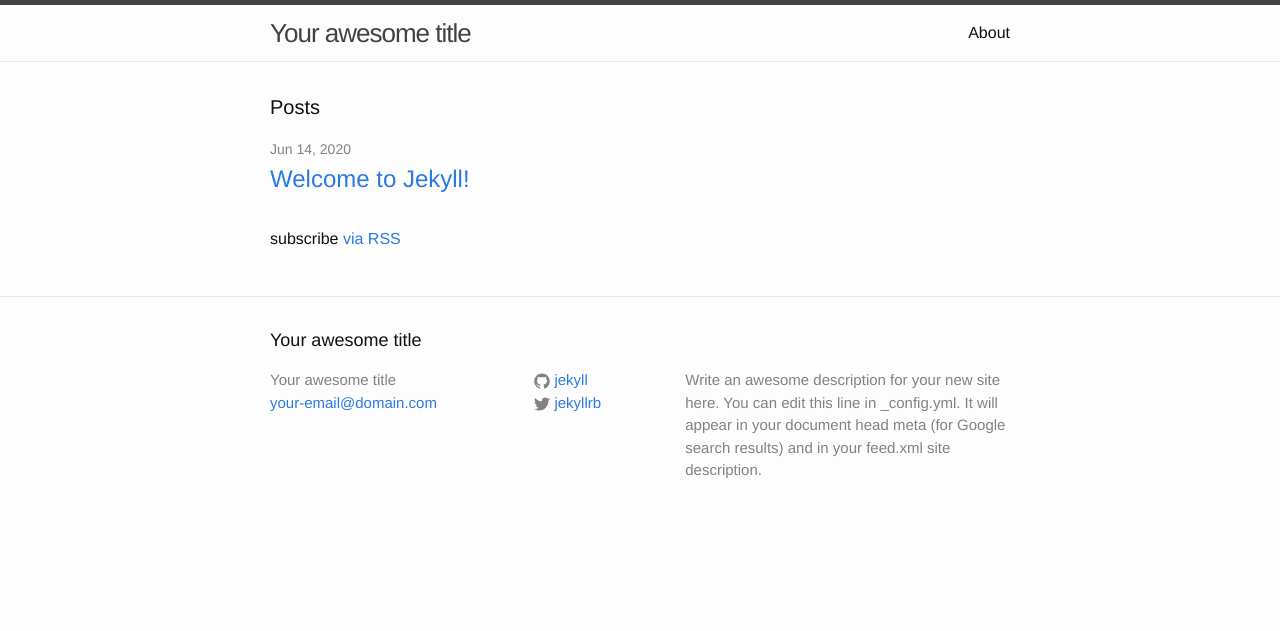
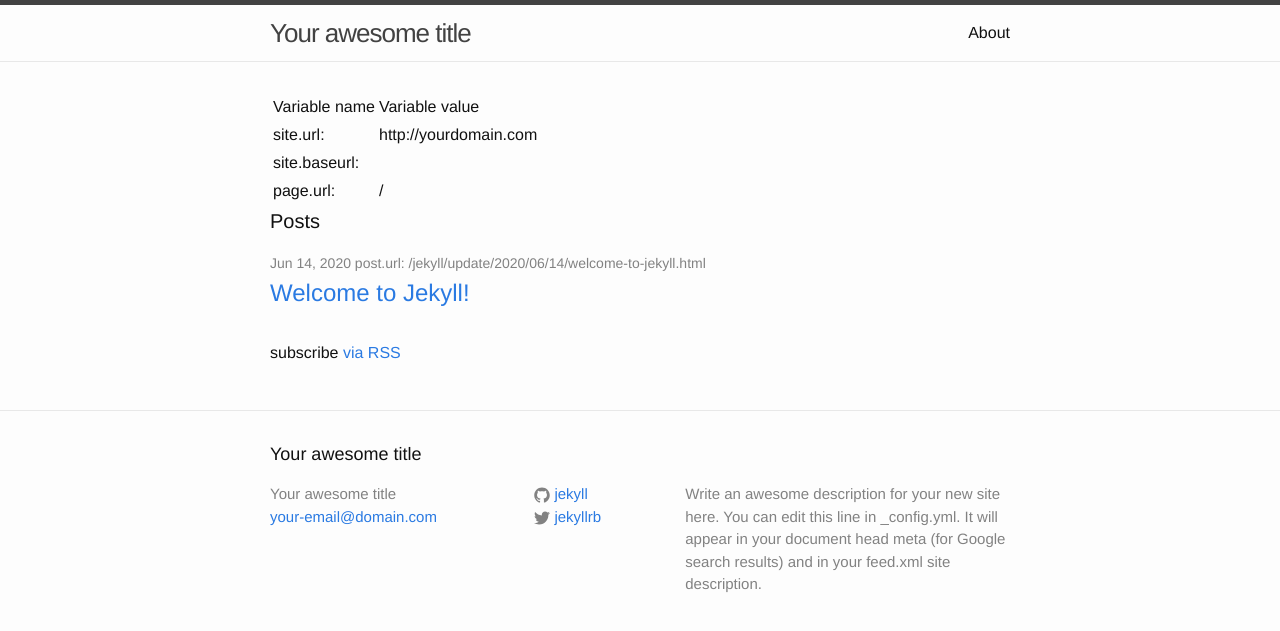
Before and after one commit to LAMurakami/new-blog-test-6, a Jekyll site: the page built from index.html, in a window 1280 px wide. Shown: the top 631 px of the page. Built offline with Jekyll 4.4.1, drawn with Linux system fonts in a browser that asks for light colours.

Commit message:
List site.url site.baseurl page.url and post.url
List site.url site.baseurl page.url and post.url on main index.

I will capture jekyll-custon-GitHub.html

I will then undo the custom domain name which will break the site
and then capture jekyll-GitHub.html

what is site.url in both cases and why does this site work
 either way when the _config.yml file has url: "http://yourdomain.com"

```diff
--- a/index.html
+++ b/index.html
@@ -4,12 +4,18 @@ layout: default
 
 <div class="home">
 
+<table><tr><td>Variable name</td><td>Variable value</td></tr>
+<tr><td>site.url:</td><td>{{ site.url }}</td></tr>
+<tr><td>site.baseurl:</td><td>{{ site.baseurl }}</td></tr>
+<tr><td>page.url:</td><td>{{ page.url }}</td></tr>
+</table>
+
   <h1 class="page-heading">Posts</h1>
 
   <ul class="post-list">
     {% for post in site.posts %}
       <li>
-        <span class="post-meta">{{ post.date | date: "%b %-d, %Y" }}</span>
+        <span class="post-meta">{{ post.date | date: "%b %-d, %Y" }} post.url: {{ post.url }}</span>
 
         <h2>
           <a class="post-link" href="{{ post.url | prepend: site.baseurl }}">{{ post.title }}</a>
```
